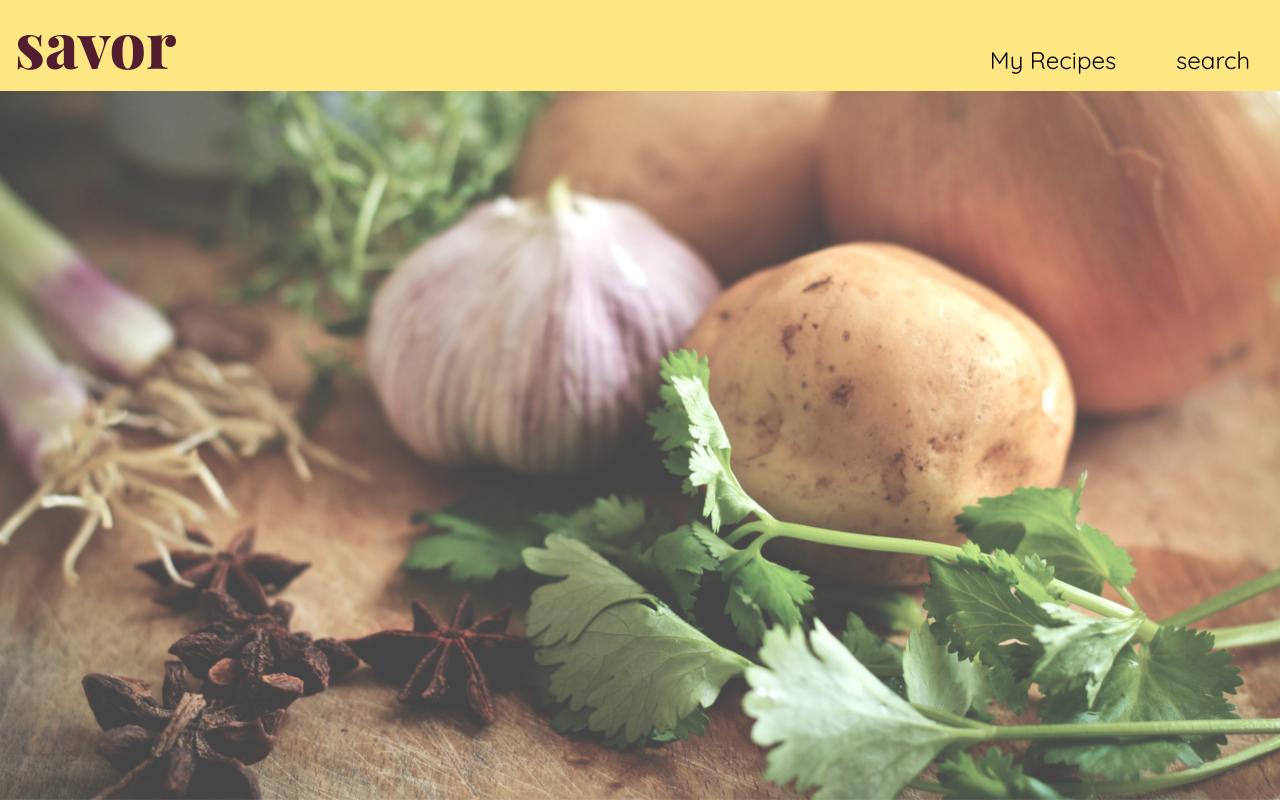
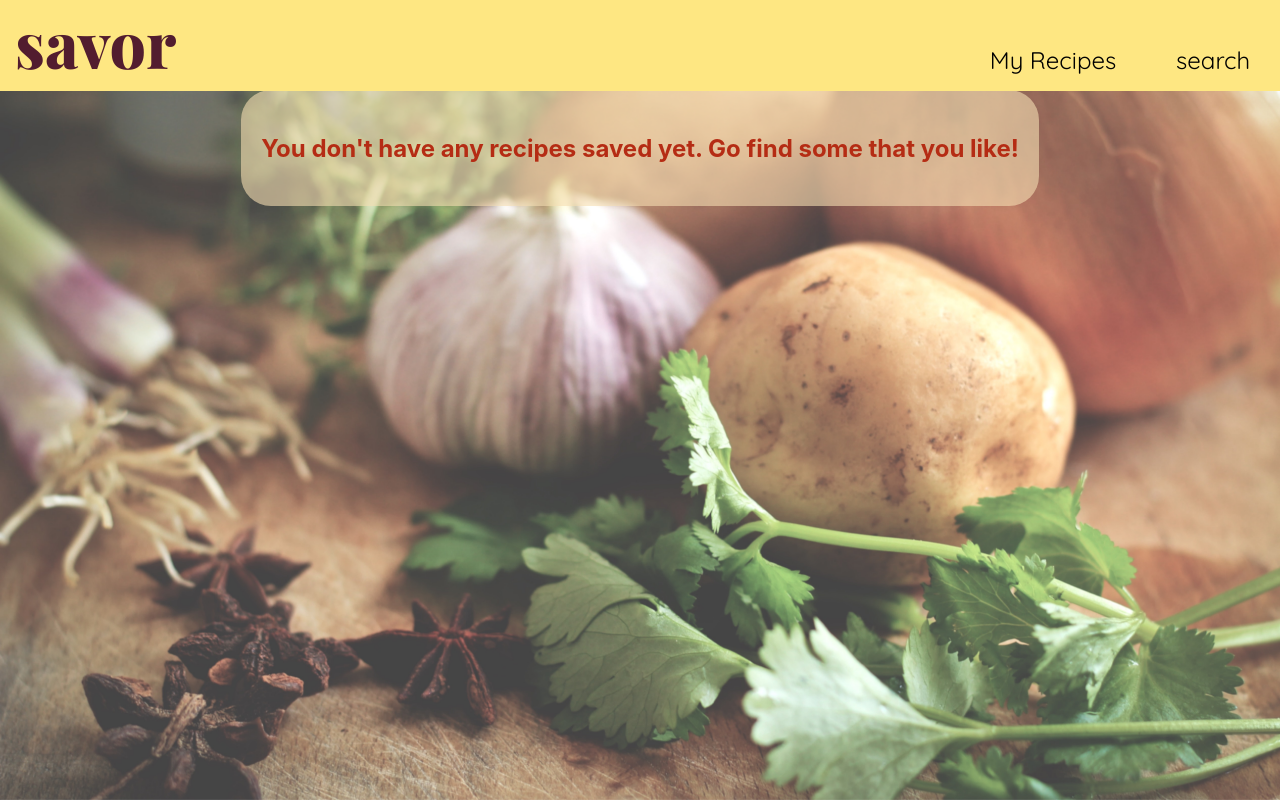
Before and after one commit to MTCawthray/Savor, a React (Create React App) app: page /favorites in a window 1280 px wide. Built offline with nearby package versions, Linux system fonts and the light colour scheme; a web font is replaced by a local one.

Commit message:
Add error page component to conditionally return

```diff
--- a/src/Components/DisplayArea/DisplayArea.js
+++ b/src/Components/DisplayArea/DisplayArea.js
@@ -1,6 +1,7 @@
 import './DisplayArea.css';
 import selected from '../../Assets/selected.png';
 import unselected from '../../Assets/unselected.png';
+import ErrorPage from '../ErrorPage/ErrorPage';
 const { v4: uuidv4 } = require('uuid');
 
 const DisplayArea = ({ favorites, recipes, handleFavorites }) => {
@@ -59,6 +60,7 @@ const DisplayArea = ({ favorites, recipes, handleFavorites }) => {
   return (
     <section className="display-section">
       {cards}
+      {!cards.length && <ErrorPage message={"You don't have any recipes saved yet. Go find some that you like!"} />}
     </section>
   )
 }
```
